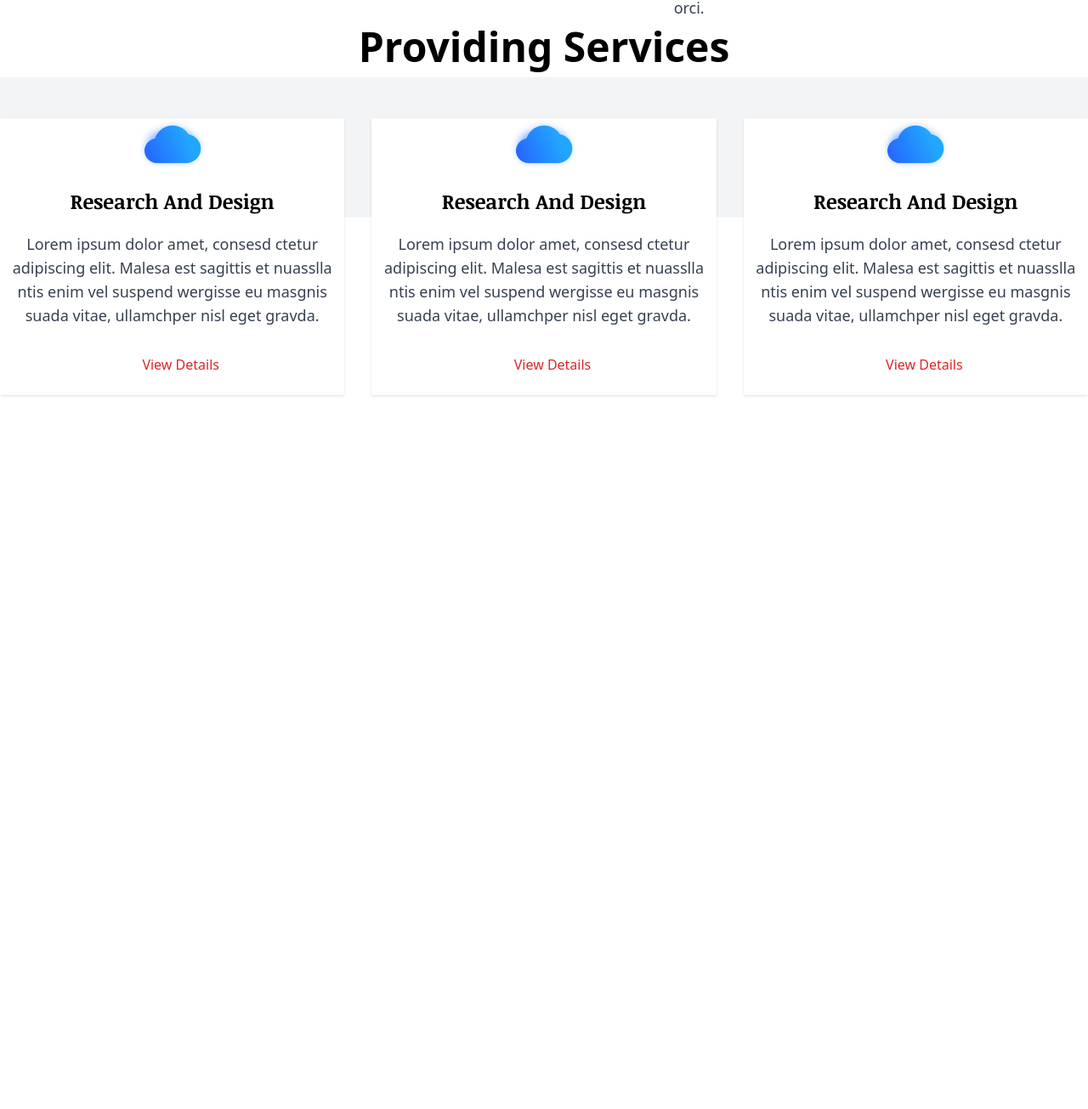
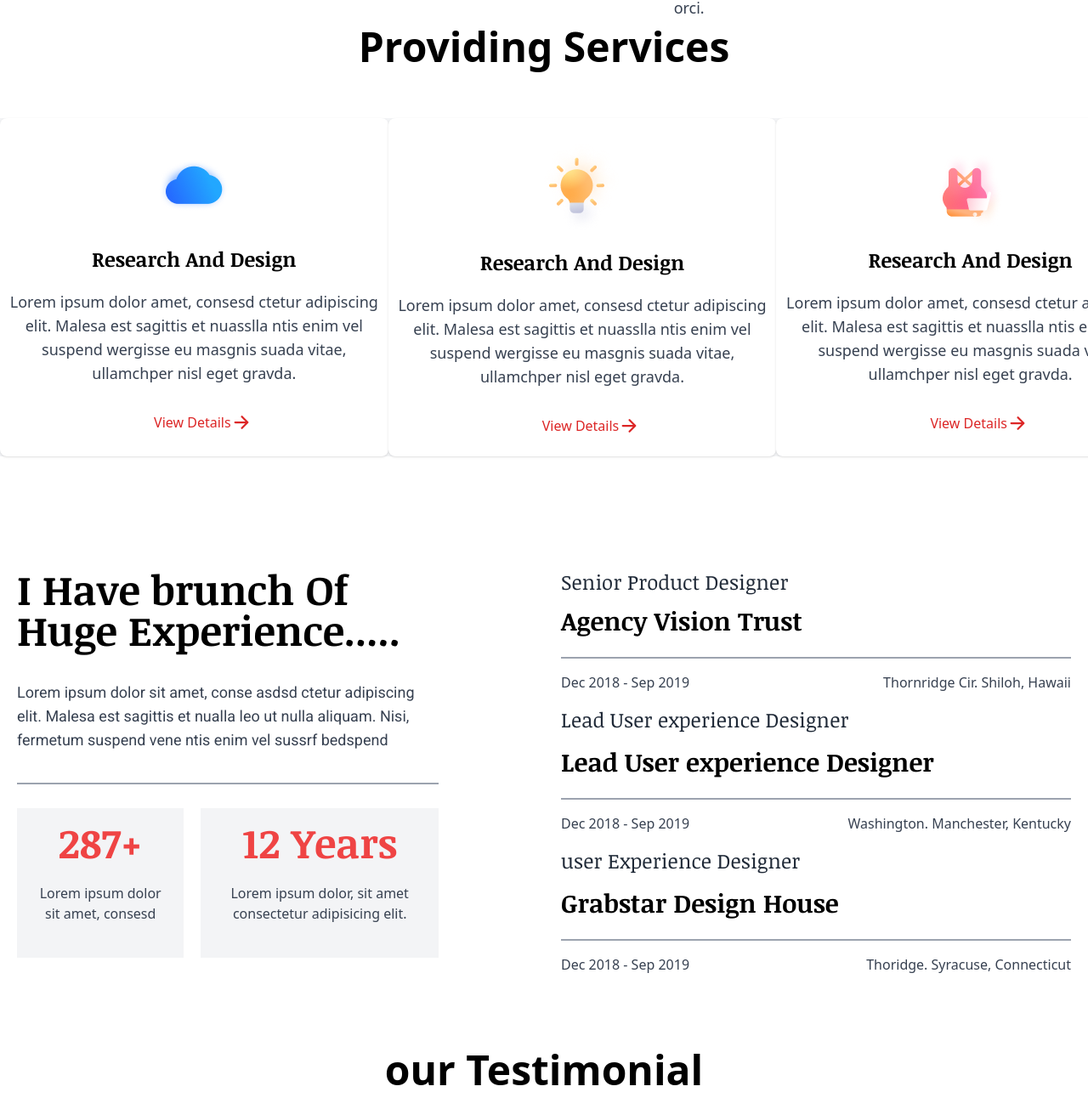
Before and after one commit to suhad77/practical_assessment, a website: page index.html in a window 1280 px wide. Shown: the part 1415-2720 px from the top of the page at 85% size. Before the commit the page ends 1928 px from the top, so only its background shows below. Drawn offline with nearby package versions, Linux system fonts and the light colour scheme.

Commit message:
75% design complite

```diff
--- a/index.html
+++ b/index.html
@@ -82,31 +82,104 @@
   <!-- service section start -->
 
   <h1 class="text-5xl font-bold text-center block py-3">Providing Services</h1>
-  <div class="bg-gray-100 md:h-[165px] md:w-[1370px] mx-auto mt-90 bottom-1">
-    <div class="container inline-block my-12 w-full">
-      <div class="mx-auto gap-8 md:flex justify-between">
-        <div class="shadow text-center bg-white md:relative">
-          <img src="image/Group 13.png" alt="" class="inline-block">
+  <div class="container inline-block my-12 w-full">
+      <div class="bg-gray-100 block mb-16 md:w-[1370px] mx-auto mt-90 bottom-1">
+
+      <div class="mx-auto grid lg:grid-cols-3 md:grid-cols-2 gap-y-5 grid-cols-1 justify-between">
+        <div class="shadow text-center bg-white rounded-lg">
+          <img src="image/Group 13.png" alt="" class="inline-block pt-12 pb-5">
           <h2 class="font-bold font-Noticia text-center text-2xl my-5">Research And Design</h2>
           <p class="text-gray-700 text-lg mb-8 ">Lorem ipsum dolor amet, consesd ctetur adipiscing elit. Malesa est sagittis et nuasslla ntis enim vel suspend wergisse eu masgnis suada vitae, ullamchper nisl eget gravda.</p>
-          <a href="#" class="text-red-600 mb-6 pl-5 inline-block">View Details <i class="fa-solid fa-right-long"></i></a>
+          <a href="#" class="text-red-600 mb-6 pl-5 flex justify-center items-center ">View Details <ion-icon name="arrow-forward-outline" class="text-2xl "></ion-icon></a>
         </div>
-        <div class="shadow text-center bg-white md:relative">
-          <img src="image/Group 13.png" alt="" class="inline-block mx-atuo">
+
+        <div class="shadow text-center bg-white rounded-lg">
+          <img src="image/Group 8.png" alt="" class="inline-block mx-atuo pt-6 ">
           <h2 class="font-bold font-Noticia text-center text-2xl my-5">Research And Design</h2>
           <p class="text-gray-700 text-lg mb-8 ">Lorem ipsum dolor amet, consesd ctetur adipiscing elit. Malesa est sagittis et nuasslla ntis enim vel suspend wergisse eu masgnis suada vitae, ullamchper nisl eget gravda.</p>
-          <a href="#" class="text-red-600 mb-6 pl-5 inline-block">View Details <i class="fa-solid fa-right-long"></i></a>
+          <a href="#" class="text-red-600 mb-6 pl-5 flex justify-center items-center">View Details <ion-icon name="arrow-forward-outline" class="text-2xl "></ion-icon></a>
         </div>
-        <div class="shadow text-center bg-white md:relative">
-          <img src="image/Group 13.png" alt="" class="inline-block">
+
+        <div class="shadow text-center bg-white  rounded-lg ">
+          <img src="image/Group 6.png" alt="" class="inline-block pt-10">
           <h2 class="font-bold font-Noticia text-center text-2xl my-5">Research And Design</h2>
           <p class="text-gray-700 text-lg mb-8 ">Lorem ipsum dolor amet, consesd ctetur adipiscing elit. Malesa est sagittis et nuasslla ntis enim vel suspend wergisse eu masgnis suada vitae, ullamchper nisl eget gravda.</p>
-          <a href="#" class="text-red-600 mb-6 pl-5 inline-block">View Details <i class="fa-solid fa-right-long"></i></a>
+          <a href="#" class="text-red-600 mb-6 pl-5 flex justify-center items-center">View Details <ion-icon name="arrow-forward-outline" class="text-2xl "></ion-icon></a>
         </div>
       </div>
     </div>
   </div>
 
+  <!-- service design end -->
+  <!-- experience design start -->
+  <div class="container mx-auto md:flex justify-between mb-10 p-5">
+    <div class="md:w-2/5">
+      <h1 class="font-bold text-5xl font-Noticia">I Have brunch Of Huge Experience.....</h1>
+    <p class="text-gray-700 text-lg font-Roboto leading-7 border-b-2 border-gray-400 py-9">Lorem ipsum dolor sit amet, conse asdsd ctetur adipiscing elit. Malesa est sagittis et nualla leo ut nulla aliquam. Nisi, fermetum suspend vene ntis enim vel sussrf bedspend</p>
+    <div class="sm:flex gap-5 my-7 ">
+      <div class="bg-gray-100 text-center p-4">
+        <h3 class="font-bold font-Noticia text-5xl text-red-500">287+</h3>
+        <p class="text-gray-700 py-6 ">Lorem ipsum dolor sit amet, consesd </p>
+      </div>
+      <div class="bg-gray-100 text-center p-4">
+        <h3 class="font-bold font-Noticia text-5xl text-red-500 ">12 Years</h3>
+        <p class="text-gray-700 py-6 ">Lorem ipsum dolor, sit amet consectetur adipisicing elit.</p>
+      </div>
+    </div>
+    </div>
+    <div class="md:w-1/2 pl-5">
+      <h4 class="font-Noticia text-2xl text-gray-800">Senior Product Designer</h4>
+      <h2 class="border-b-2 border-gray-400 font-bold font-Noticia text-3xl pb-6 pt-3">Agency Vision Trust</h2>
+      <div class="flex justify-between my-4 ">
+        <p class="text-gray-700">Dec 2018 - Sep 2019</p>
+        <p class="text-gray-700">Thornridge Cir. Shiloh, Hawaii</p>
+
+      </div>
+      <h4 class="font-Noticia text-2xl text-gray-800 my-1">Lead User experience Designer</h4>
+      <h2 class="border-b-2 border-gray-400 font-bold font-Noticia text-3xl pb-6 pt-3">Lead User experience Designer</h2>
+      <div class="flex justify-between my-4 ">
+        <p class="text-gray-700">Dec 2018 - Sep 2019</p>
+        <p class="text-gray-700">Washington. Manchester, Kentucky</p>
+
+      </div>
+      <h4 class="font-Noticia text-2xl text-gray-800 my-1">user Experience Designer</h4>
+      <h2 class="border-b-2 border-gray-400 font-bold font-Noticia text-3xl pb-6 pt-3">Grabstar Design House</h2>
+      <div class="flex justify-between my-4 ">
+        <p class="text-gray-700">Dec 2018 - Sep 2019</p>
+        <p class="text-gray-700">Thoridge. Syracuse, Connecticut</p>
+
+      </div>
+    </div>
+  </div>
+
+  <!-- exprience section end -->
+  <!-- testimonial part start -->
+
+  <h1 class="text-5xl font-bold text-center block py-3 mb-7">our Testimonial</h1>
+  <div class="container mx-auto bg-gray-200 p-10 block lg:w-3/5 md:w-4/5 items-center mb-10">
+    <div class="lg:flex gap-8 ">
+      <div class="relative">
+        <img src="image/Group.svg" alt="" class="top-8 left-0 absolute ">
+      <div class="lg:w-full md:w-auto py-20 pl-20">
+        <div class="relative">
+          <p class="pb-6 text-gray-500 ">  Lorem ipsum dolor sit amet, conse ctetur addipis cing elit. Malesa est sagittis et nulla leo ut nulsla aliquam. Nisi, fermentum venentis enim vel sussp end wergisse eu magnis libero orci. Males uasda eget gravda et. Vivmus arcu laoreet gravida purus cras. Et laoreet sit feugiat vehicula dufzi, eme tum venentis enim vel suspend wergisse eu maAgnis .</p>
+        </div>
+        <div class="flex items-center pb-5">
+          <img src="image/Ellipse 390.png" alt="" class="rounded-full ">
+          <div class="pl-5">
+            <h2 class="font-bold text-xl">Ronald Richards</h2>
+            <p>CEO, Themeexpart Limited</p>
+          </div>
+        </div>
+        <ion-icon name="arrow-back-circle-outline" class="text-5xl text-gray-400 "></ion-icon>
+        <ion-icon name="arrow-forward-circle-outline" class="text-5xl text-gray-400 "></ion-icon>
+      </div>
+      </div>
+      <img src="image/pONwcn4IcVU.png" alt="" class="h-2/6 w-full md:w-auto lg:w-1/2 ">
+    </div>
+  </div>
+
+
   <script src="app.js"></script>
 </body>
 </html>
```
Also changed, not shown: css/main.css, image/Group.svg (added).
